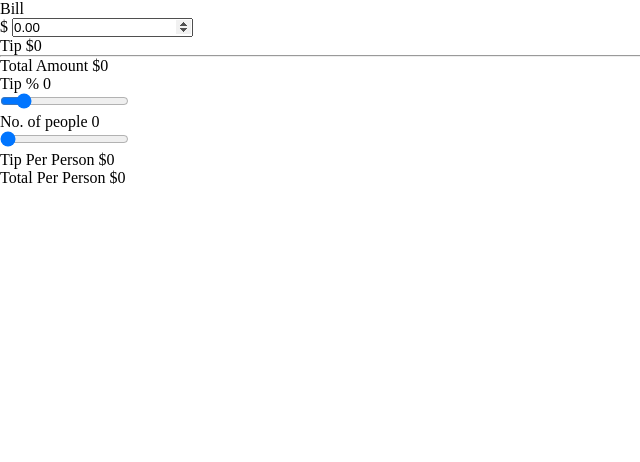
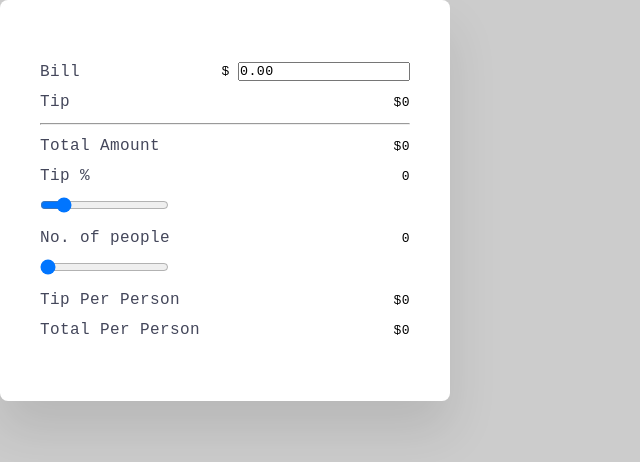
Before and after one commit to robert-ds/tip-calculator, a plain HTML site: page index.html in a window 1280 px wide. Shown: the whole page, without its empty margins (0-640 px from the left). Drawn offline with Linux system fonts and the light colour scheme.

Commit message:
style for card

```diff
--- a/style.css
+++ b/style.css
@@ -1,4 +1,39 @@
 * {
 	margin: 0;
 	padding:0;
+	box-sizing: border-box;
+	font-family: monospace;
+	letter-spacing: .4px;
 }
+
+body {
+	background: #ccc;
+	height: 100%;
+	background-size: 100% 50%;
+	background-repeat: no-repeat;
+}
+
+.container {
+	background-color: #ffffff;
+	position: absolute;
+	width: 450px;
+	padding: 50px 40px;
+	border-radius: 8px;
+
+	top: 50%
+	left: 50%;
+	box-shadow: 0 30px 50px rgba(0,0,0,.1);
+}
+
+.wrapper {
+	display: flex;
+	align-items: center;
+	justify-content: space-between;
+	margin: 12px 0;
+}
+
+.lbl {
+	font-size: 16px;
+	color: #44475b;
+	font-weight: 400;
+}
```
